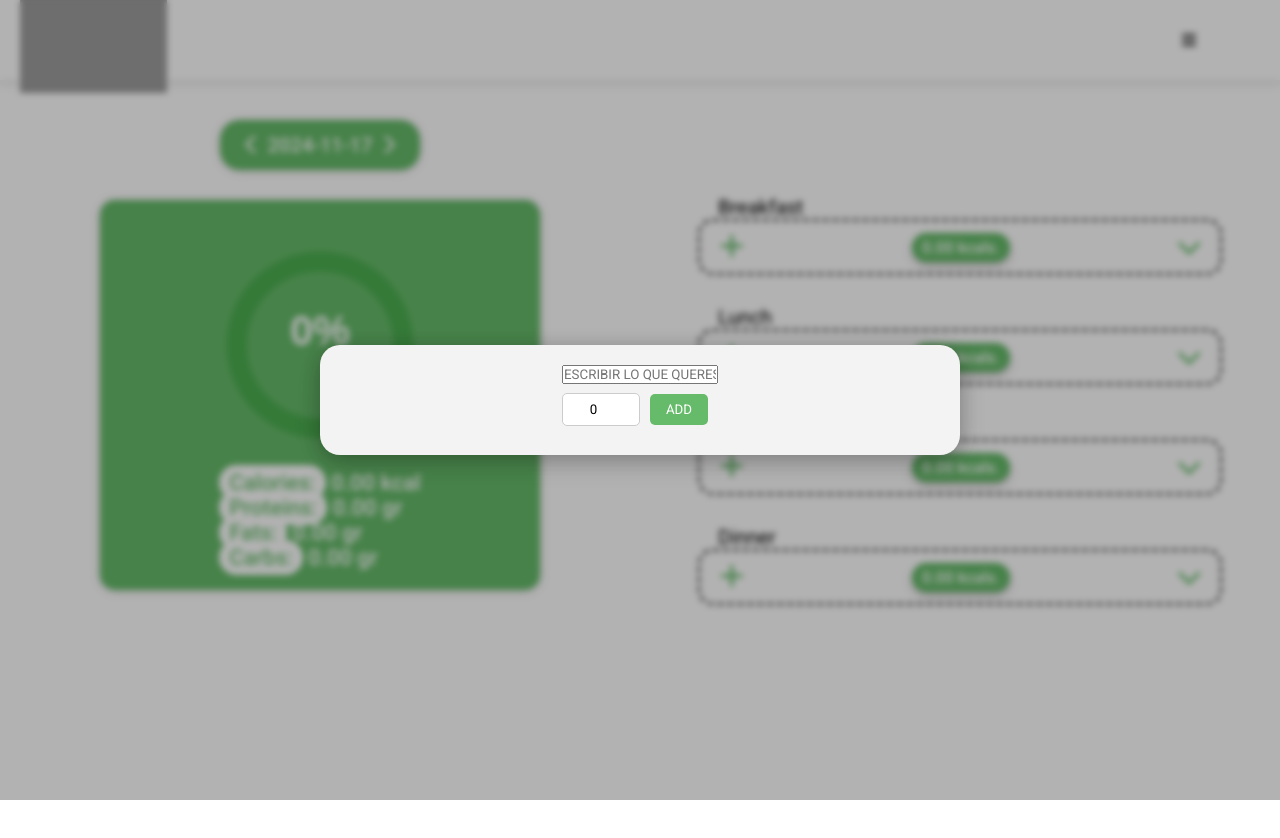
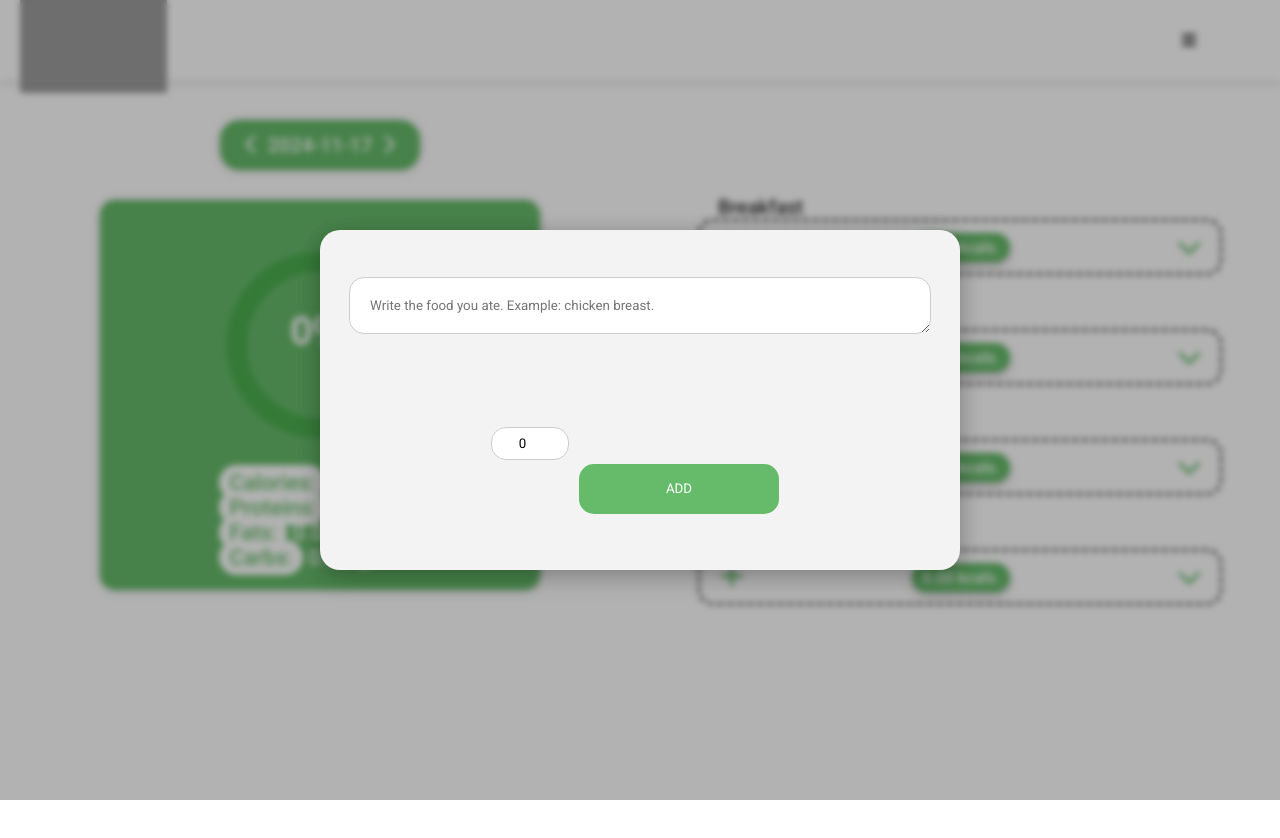
Before and after one commit to faustofuertes/nutriTrackLite, an Angular app: page / in a window 1280 px wide. Both pictures are taken after a click on the button 731 px from the left and 247 px from the top of the page. Shown: the top 838 px of the page. Built offline with nearby package versions, Linux system fonts and the light colour scheme; grey boxes are pictures that could not be loaded.

Commit message:
cosas esteticas

```diff
--- a/src/app/components/meals/meal-card/meal-card.component.css
+++ b/src/app/components/meals/meal-card/meal-card.component.css
@@ -13,20 +13,17 @@
 }
 
 .food-list {
-    max-height: 0;
+    height: 0;
     overflow: hidden;
-    transition: max-height 0.5s ease-in-out;
+    transition: height .5s ease;
 }
 
 .food-list.expanded {
-    max-height: 300px;
-    /* Define la altura máxima cuando esté expandido */
+    height: 300px;
     overflow-y: auto;
-    /* Activa el scroll vertical */
     padding-right: 10px;
-    /* Espacio para el scroll */
     padding-bottom: 20px;
-    /* Espacio adicional para evitar que el último elemento se oculte */
+    transition: height .5s ease;
 }
 
 .food-item {
@@ -81,7 +78,7 @@ app-food-container {
     background-color: white;
     color: #66BB6A;
     font-size: 25px;
-    transition: transform 0.3s ease;
+    transition: transform 0.5s ease;
     margin-right: 10px;
 }
 
--- a/src/app/pages/my-nutri-track-lite/my-nutri-track-lite.component.css
+++ b/src/app/pages/my-nutri-track-lite/my-nutri-track-lite.component.css
@@ -50,6 +50,7 @@
 
 .container-add-food {
     width: 600px;
+    height: 300px;
     background: #f3f3f3;
     padding: 20px;
     border-radius: 20px;
@@ -70,25 +71,39 @@
     padding: 8px 16px;
     cursor: pointer;
     margin: 10px;
+    margin-top: 100px;
     border: none;
     background-color: #66BB6A;
     color: white;
-    border-radius: 5px;
+    border-radius: 15px;
     display: flex;
     justify-content: center;
     align-items: center;
+    width: 200px;
+    height: 50px;
 }
 
 .input-quantity {
     width: 60px;
     padding: 8px;
     text-align: center;
-    border-radius: 10px;
+    border-radius: 15px;
     border: 1px solid #ccc;
 }
 
+.input-food{
+    width: 90%;
+    height: 15px;
+    border-radius: 15px;
+    border: none;
+    border: 1px solid #ccc;
+    transition: .3s;
+    margin-bottom: 30px;
+    padding: 20px;
+}
+
 input[type="number"] {
-    border-radius: 5px;
+    border-radius: 15px;
     padding: 8px;
     outline: none;
     transition: border-color 0.3s ease;
--- a/src/app/pages/my-nutri-track-lite/my-nutri-track-lite.component.html
+++ b/src/app/pages/my-nutri-track-lite/my-nutri-track-lite.component.html
@@ -20,10 +20,10 @@
 <div class="add-food-mode" (click)="changeAddMode()">
     <div class="container-add-food" (click)="changeAddMode()">
 
-        <input type="text" placeholder="ESCRIBIR LO QUE QUERES AGREGAR" name="foodNameToAdd" [(ngModel)]="foodNameToAdd">
+        <textarea class="input-food" type="text" placeholder="Write the food you ate. Example: chicken breast." name="foodNameToAdd" [(ngModel)]="foodNameToAdd"></textarea>
 
         <div class="add-controls">
-            <input class="input-quantity" type="number" [(ngModel)]="foodQuantity" [min]="0"/>
+            <input  class="input-quantity" type="number" [(ngModel)]="foodQuantity" [min]="0"/>
             <button class="btn-add" (click)="addFoodToMeal()">ADD</button>
         </div>
 
```
